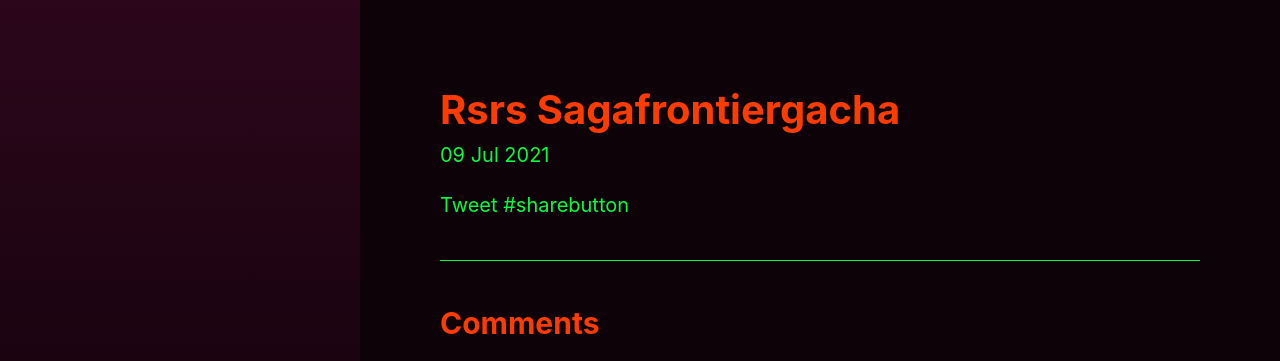
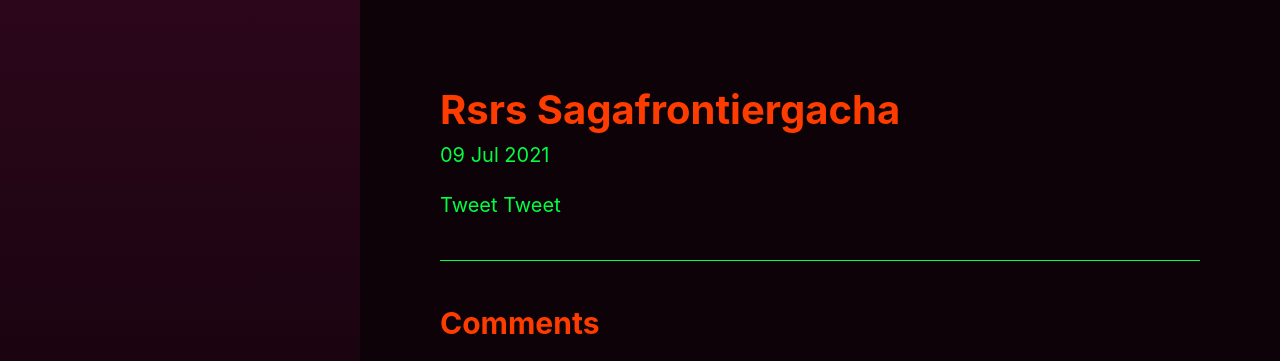
Before and after one commit to buckybean/buckybean.github.io, a Jekyll site: the page built from _posts/old-tacokennisshi/2021-07-09-RSRS-SagaFrontierGacha.md, in a window 1280 px wide. Shown: the top 361 px of the page. Built offline with Jekyll 4.4.1, drawn with Linux system fonts in a browser that asks for light colours; our own code applies the rules of GitHub Pages for plain Markdown files; comment, search, counter and statistics services are not loaded.

Commit message:
Update post.html

```diff
--- a/_layouts/post.html
+++ b/_layouts/post.html
@@ -12,7 +12,9 @@
     {{ content }}
     {% include post-tags.html post=page %}
   </div>
-<a href="https://twitter.com/intent/tweet?button_hashtag=sharebutton&ref_src=twsrc%5Etfw" class="twitter-hashtag-button" data-size="large" data-lang="ja" data-show-count="false">Tweet #sharebutton</a><script async src="https://platform.twitter.com/widgets.js" charset="utf-8"></script>
+<a href="https://twitter.com/share?ref_src=twsrc%5Etfw" class="twitter-share-button" data-show-count="false">Tweet</a>
+<script async src="https://platform.twitter.com/widgets.js" charset="utf-8"></script>
+<a class="twitter-share-button" href="https://twitter.com/share?text=#タコ研日誌">Tweet</a>
   {% include comments.html %}
   {% include related_posts.html %}
 </div>
```
